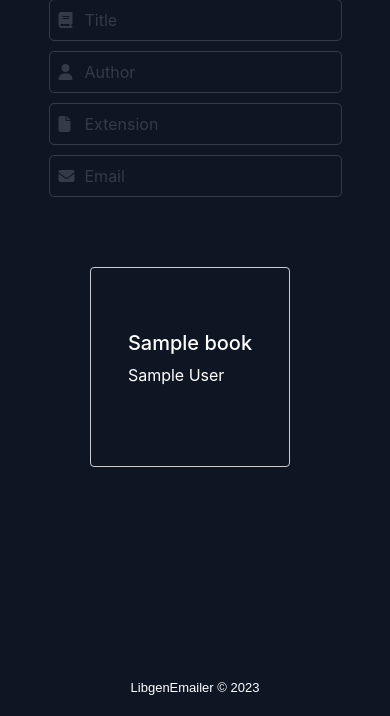
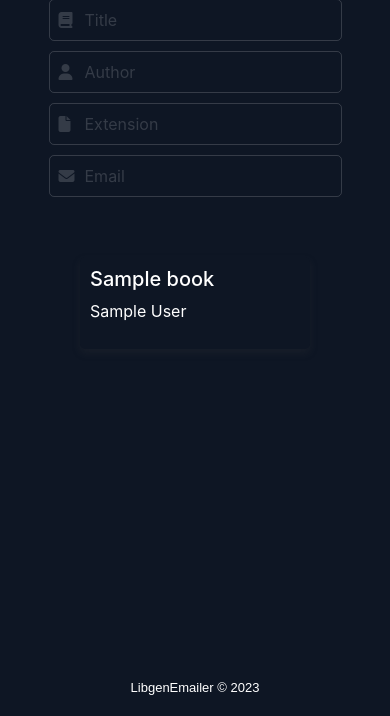
Before and after one commit to junlin77/LibgenEmailer, a Django app: template mysite/emailer/templates/emailer/partial_search.html in a window 390 px wide. Shown: the part 96-812 px from the top of the page. Run offline with Django 4.2, Linux system fonts and the light colour scheme; the template is opened without the code that fills it: most values are stand-ins (such as "Sample title", 1, 10 or a date in 2020); some libraries are stand-ins or nearby versions.

```diff
--- a/mysite/emailer/static/emailer/style.css
+++ b/mysite/emailer/static/emailer/style.css
@@ -359,28 +359,20 @@ body.light-mode .loader:after {
         color: #000;
     }
 
-
     .books-container {
         display: flex;
-        flex-wrap: wrap;
+        flex-direction: column;
+        gap: 10px;
     }
 
     .book-card {
-        width: 200px;
-        height: 200px;
-        border: 1px solid #ccc;
-        border-radius: 4px;
-        margin: 10px;
-        cursor: pointer;
-        display: flex;
-        align-items: center;
-        justify-content: center;
-        flex-direction: column;
-        outline: 2px solid transparent; /* Add this line */
+        box-shadow: 0 4px 8px 0 rgba(66, 66, 66, 0.2);
+        transition: 0.3s;
+        border-radius: 5px;
+        padding: 10px;
     }
 
-    .book-card:focus {
-        outline-color: #3498db; /* Add this block */
-        box-shadow: 0 0 5px rgba(52, 152, 219, 0.5);
+    body.light-mode .book-card {
+        box-shadow: 0 4px 8px 0 rgba(0,0,0,0.2);
     }
 }
```
